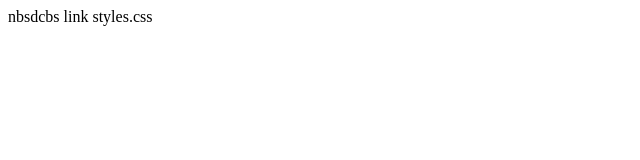
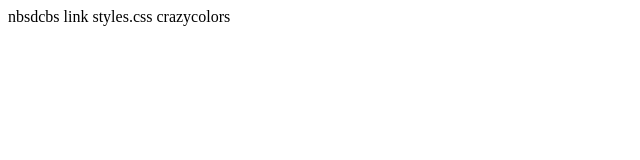
Before and after one commit to Ardiels/TEST, a plain HTML site: page index.html in a window 1280 px wide. Shown: the full height of the page, 0-640 px from the left. Drawn offline with Linux system fonts and the light colour scheme.

Commit message:
Add crazycolors

```diff
--- a/index.html
+++ b/index.html
@@ -2,4 +2,5 @@
 	<head>
 nbsdcbs	</head>
 	link styles.css
+crazycolors
 </html>
```
